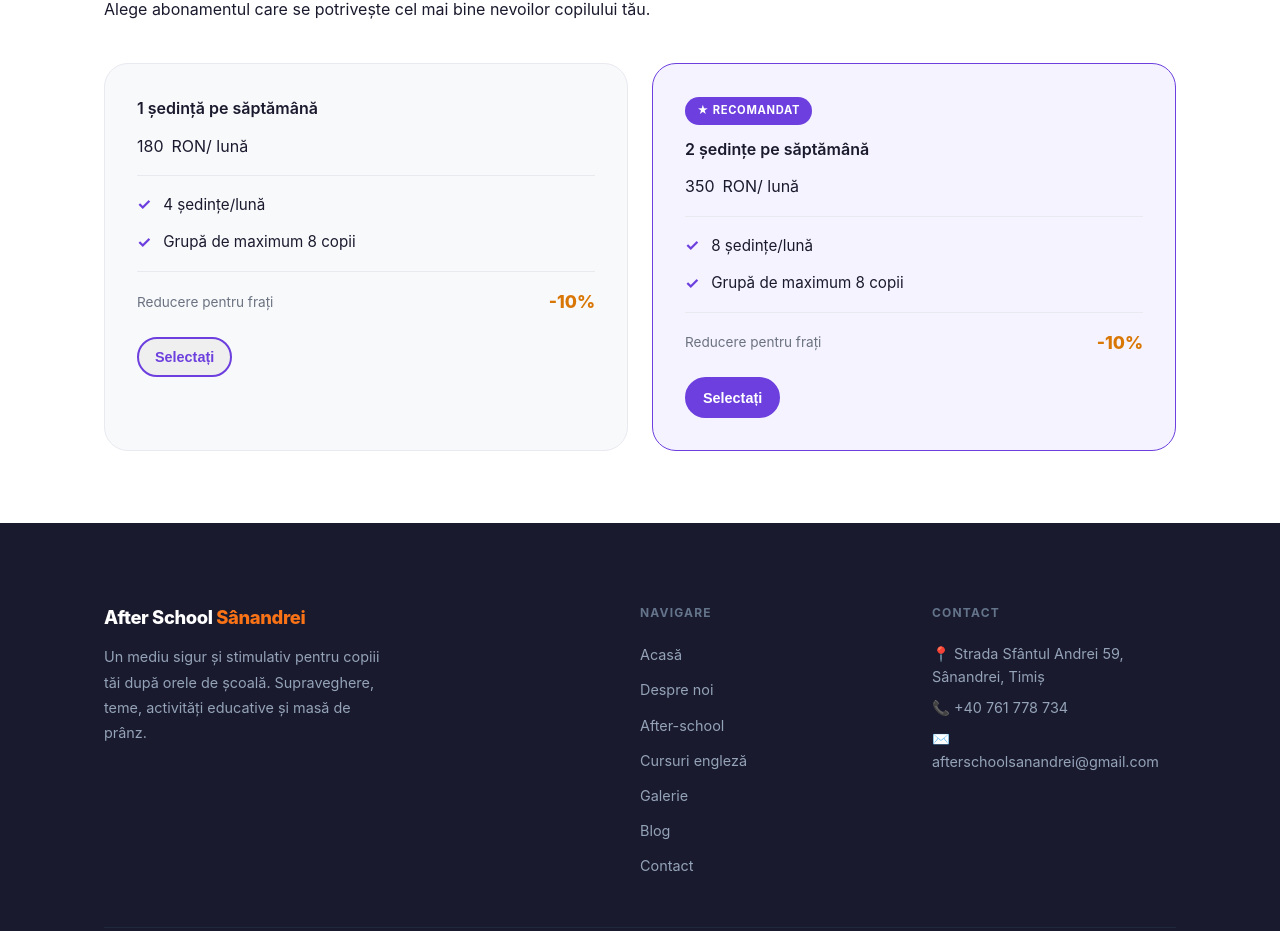
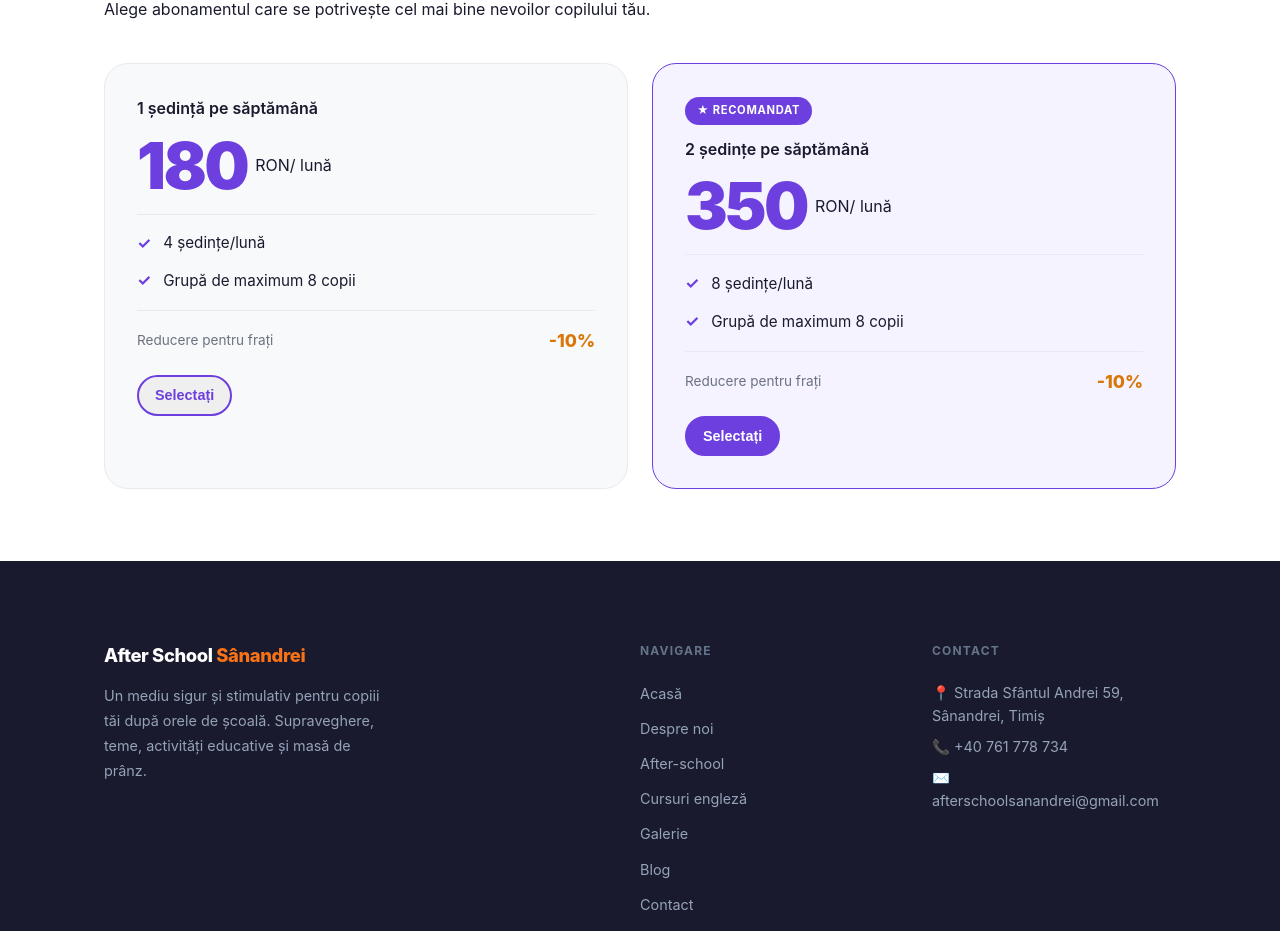
Before and after one commit to lavinianetotea/afterschool-sanandrei, a React (Create React App) app in the folder client/: page /cursuri-engleza in a window 1280 px wide. Shown: the part 1193-2124 px from the top of the page. Built offline with nearby package versions, Linux system fonts and the light colour scheme.

Commit message:
revert pricing amount

```diff
--- a/client/src/pages/AfterSchool.css
+++ b/client/src/pages/AfterSchool.css
@@ -142,6 +142,15 @@
 
 .schedule-table tr:last-child td { border-bottom: none; }
 .schedule-table tr:hover td { background: var(--bg-soft); }
+
+/* Shared pricing-amount used across pages */
+.pricing-amount {
+  font-size: 4rem;
+  font-weight: 900;
+  color: var(--primary);
+  letter-spacing: -0.04em;
+  line-height: 1;
+}
 
 /* Pricing */
 .pricing-section {
@@ -415,6 +424,7 @@
   .afterschool-grid { grid-template-columns: 1fr; }
   .schedule-table th, .schedule-table td { padding: 0.75rem 1rem; }
   .schedule-pricing-grid { grid-template-columns: 1fr; gap: 2rem; }
+  .pricing-amount { font-size: 3rem; }
   .bts-amount { font-size: 4.5rem; }
   .pricing-includes-card, .pricing-notes-card { padding: 1.25rem 1.25rem; }
 }
```
